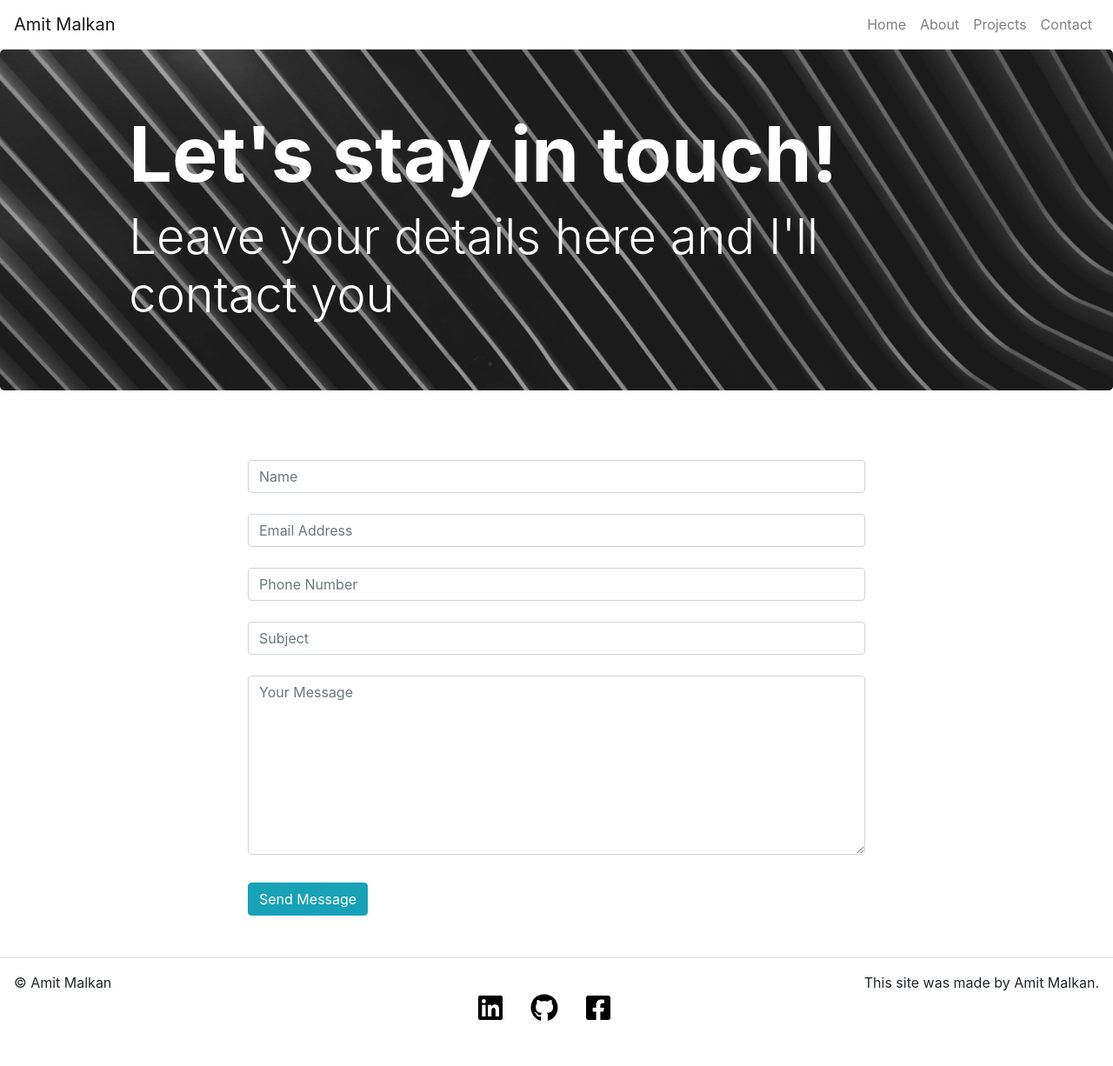
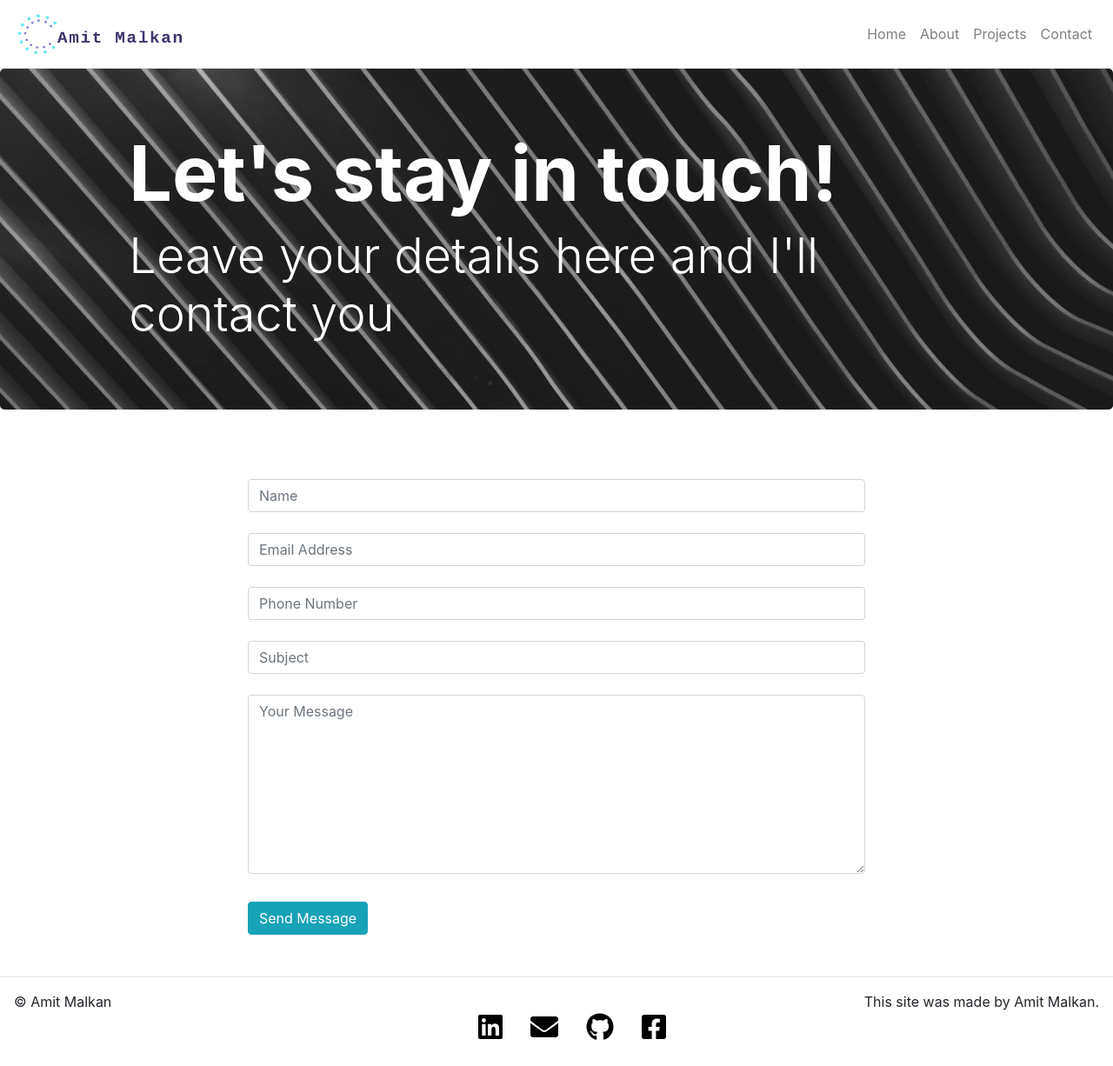
Before and after one commit to AmitMalkan404/MyWebsite, a React (Create React App) app: page /MyWebsite/contact in a window 1280 px wide. Shown: the whole page at 87% size. Built offline with nearby package versions, Linux system fonts and the light colour scheme.

Commit message:
edit SocialFollow component and add logo

```diff
--- a/src/App.js
+++ b/src/App.js
@@ -8,6 +8,7 @@ import {
 import Container from 'react-bootstrap/Container';
 import './App.css';
 import { Nav, Navbar } from 'react-bootstrap';
+
 
 import { Slide,Fade,Zoom } from "react-awesome-reveal";
 import Footer from './components/Footer';
@@ -51,7 +52,7 @@ class App extends React.Component {
         <Container className="p-0" fluid={true}>
           <Zoom>
             <Navbar className="border-bottom" bg="transparent" expand="lg">
-              <Navbar.Brand>Amit Malkan</Navbar.Brand>
+              <Navbar.Brand><img src={require('../src/assets/facebook_cover_photo_1.png')} width="200" height="52.4"></img></Navbar.Brand>
 
               <Navbar.Toggle className="border-0" aria-controls="navbar-toggle" />
               <Navbar.Collapse id="navbar-toggle">
--- a/src/components/SocialFollow.js
+++ b/src/components/SocialFollow.js
@@ -3,9 +3,9 @@ import { FontAwesomeIcon } from "@fortawesome/react-fontawesome";
 import {
   faLinkedin,
   faGithub,
-  faFacebookSquare,
-  faGoogle
+  faFacebookSquare
 } from "@fortawesome/free-brands-svg-icons";
+import { faEnvelope } from "@fortawesome/free-solid-svg-icons";
 
 function SocialFollow(props) {
   return (
@@ -17,8 +17,14 @@ function SocialFollow(props) {
         <FontAwesomeIcon icon={faLinkedin} size="2x" />
       </a>
       <a target="_blank" rel="noopener noreferrer"
+        href="mailto:amit.malkan@gmail.com"
+        className="email social"
+      >
+        <FontAwesomeIcon icon={faEnvelope} size="2x" />
+      </a>
+      <a target="_blank" rel="noopener noreferrer"
         href="https://github.com/AmitMalkan404"
-        className="facebook social"
+        className="github social"
       >
         <FontAwesomeIcon icon={faGithub} size="2x" />
       </a>
--- a/src/index.css
+++ b/src/index.css
@@ -50,6 +50,8 @@ code {
 .social-container {
   background: white;
   padding: 25px 50px;
+  width: 400px;
+  height: 70px;
 }
 a.social {
   margin: 0 1rem;
@@ -58,11 +60,15 @@ a.social {
 }
 
 a.social:hover {
-  transform: translateY(-2px);
+  transform: translateY(-5px);
 }
 
 a.linkedin {
-  color:black;
+  color: black;
+}
+
+a.email {
+  color: black;
 }
 
 a.facebook {
@@ -72,7 +78,3 @@ a.facebook {
 a.github {
   color: black;
 }
-
-a.google {
-  color: black;
-}
```
Also changed, not shown: src/assets/facebook_cover_photo_1.png (added).
